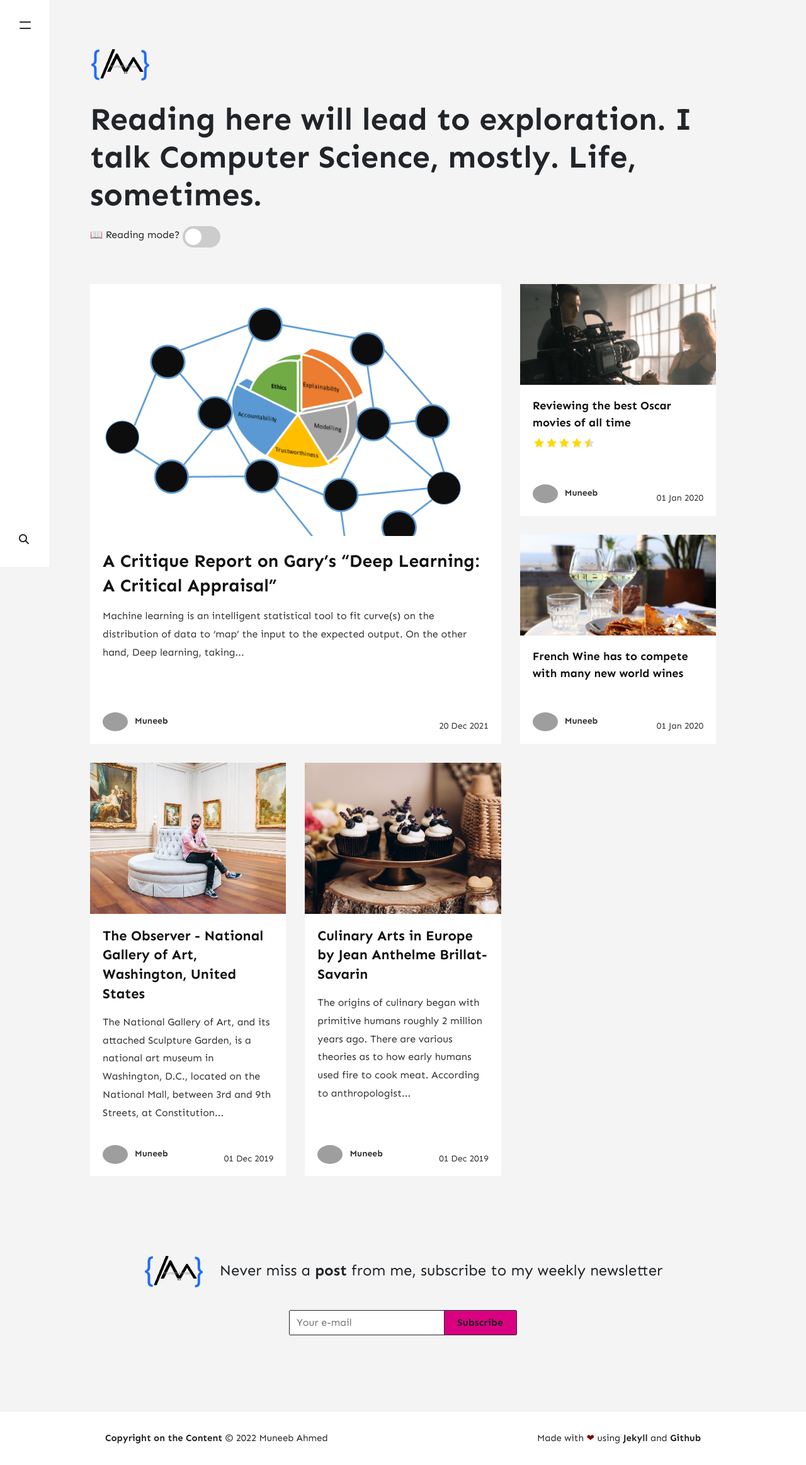
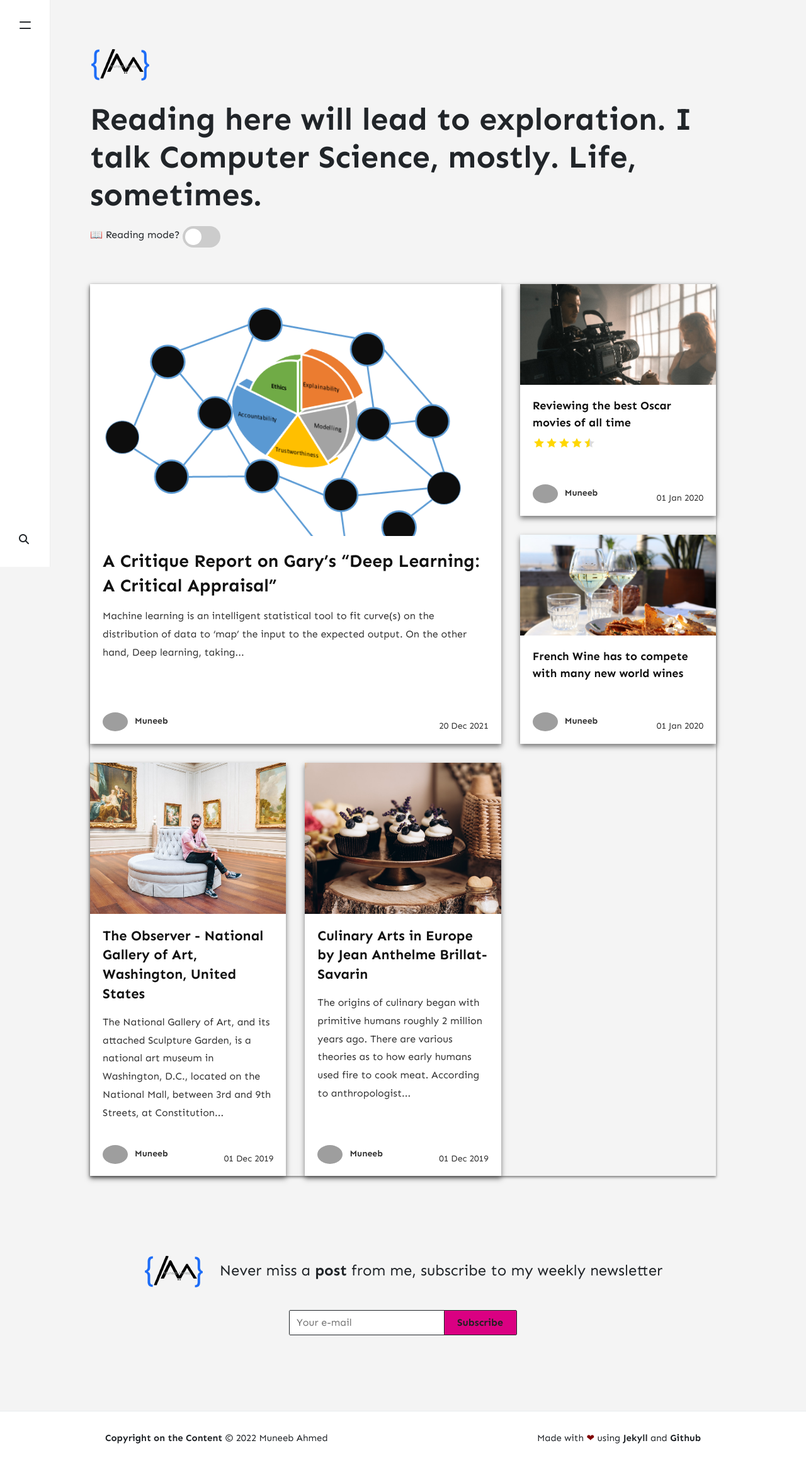
Before and after one commit to muneebpandith/blog, a Jekyll site: the page built from index.html, in a window 1280 px wide. Shown: the whole page at 63% size. Built offline with Jekyll 4.4.1, drawn with Linux system fonts in a browser that asks for light colours; nearby versions of some CDN libraries; the list of posts is cut into pages by our own code; comment, search, counter and statistics services are not loaded.

Commit message:
Update custom.css

```diff
--- a/assets/css/custom.css
+++ b/assets/css/custom.css
@@ -69,3 +69,12 @@
 
 
     }
+
+.card{
+         box-shadow: 0 4px 8px rgb(48 48 48 / 64%);
+        transition: all .2s ease-out;
+}
+
+#postcontentX{
+  box-shadow: 0 2px 4px rgb(48 48 48 / 64%);
+}
```
